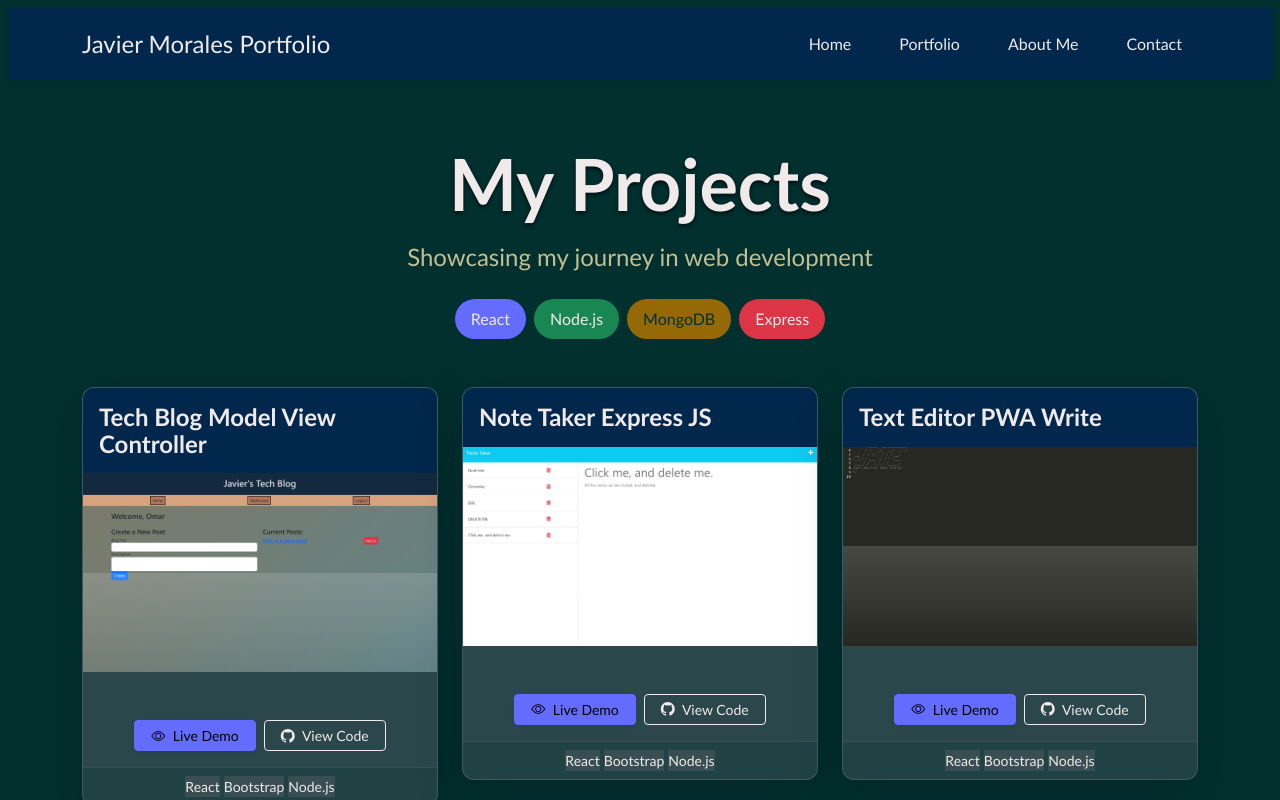
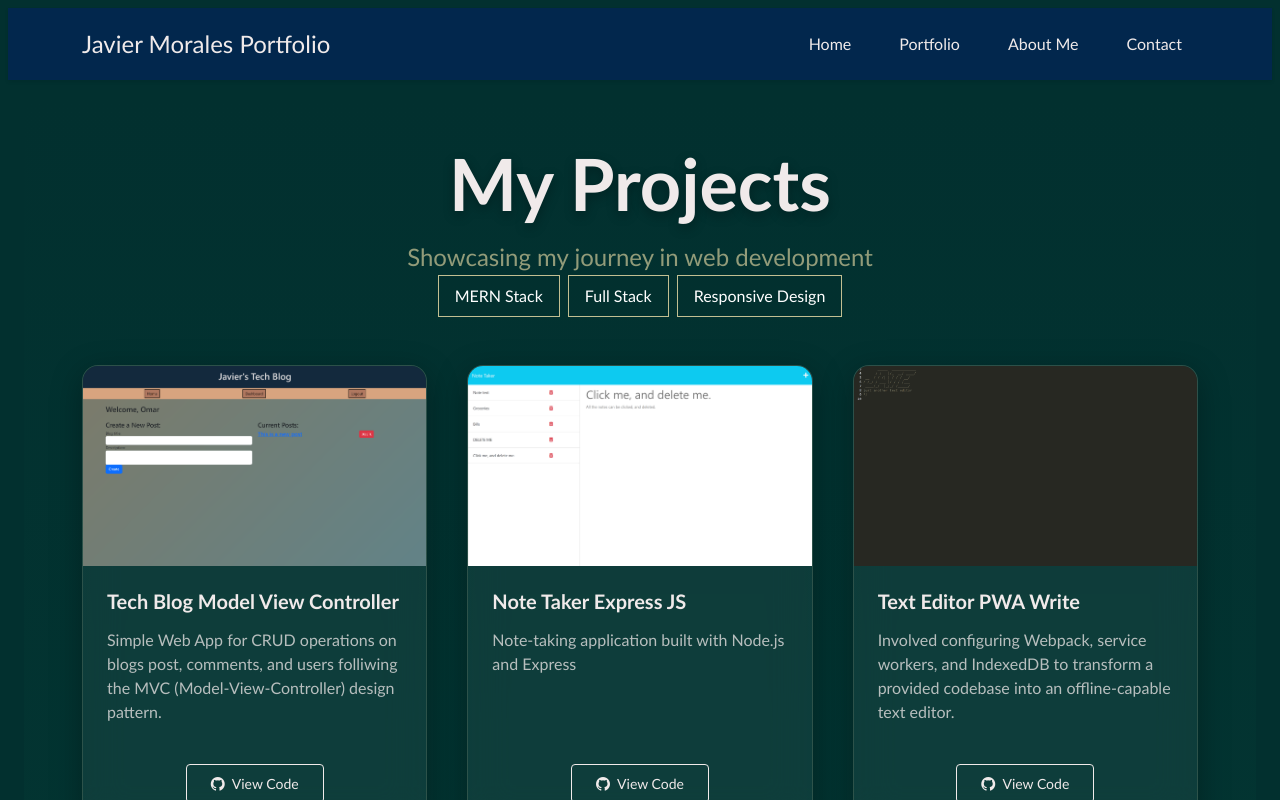
Before and after one commit to elchinatalpf/react-portfolio, a React (Vite) app: page /portfolio in a window 1280 px wide. Shown: the top 800 px of the page. Built offline with nearby package versions, Linux system fonts and the light colour scheme.

Commit message:
Clean up: fix typo, remove emojis, add project descriptions, remove dead Heroku links, uninstall unused dependencies

```diff
--- a/package.json
+++ b/package.json
@@ -17,13 +17,10 @@
   "dependencies": {
     "@emailjs/browser": "^3.11.0",
     "bootstrap": "^5.3.2",
-    "dotenv": "^16.3.1",
-    "emailjs-com": "^3.2.0",
     "prop-types": "^15.8.1",
     "react": "^18.2.0",
     "react-bootstrap": "^2.9.1",
     "react-dom": "^18.2.0",
-    "react-dotenv": "^0.1.3",
     "react-icons": "^5.2.1",
     "react-router-dom": "^6.18.0"
   },
--- a/src/components/Project.jsx
+++ b/src/components/Project.jsx
@@ -9,58 +9,55 @@ export default function Project({
   children,
 }) {
   return (
-    <article className="h-100 d-flex flex-column bg-glass rounded-3 overflow-hidden shadow-lg hover-lift">
-      {/* Card Header */}
-      <header className="p-3 bg-navy bg-opacity-50">
-        <h3 className="h4 text-light fw-bold mb-0">{title}</h3>
-      </header>
-
-      {/* Image Container */}
-      <div className="position-relative overflow-hidden">
+    <article className="project-card-pro h-100 d-flex flex-column">
+  {/* Image Container - cleaner, no gradient */}
+  <div className="position-relative overflow-hidden bg-dark">
     <img
       src={imageSrc}
       className="w-100"
       alt={imageAtl}
-          style={{ aspectRatio: '16/9', objectFit: 'cover' }}
+      style={{
+        aspectRatio: '16/9',
+        objectFit: 'cover',
+        display: 'block',
+        minHeight: '200px'
+      }}
       loading="lazy"
     />
-        {/* Gradient Overlay */}
-        <div className="position-absolute bottom-0 start-0 end-0 bg-gradient"
-             style={{ background: 'linear-gradient(to top, rgba(2, 48, 47, 0.9), transparent)', height: '50%' }}>
-        </div>
   </div>
 
-      {/* Card Body */}
-      <div className="flex-grow-1 p-3 d-flex flex-column">
-        <div className="text-light mb-3 flex-grow-1">
+  {/* Card Body - title integrated, more spacious */}
+  <div className="flex-grow-1 p-4 d-flex flex-column">
+    {/* Title moved here from header - notice h3 with h5 class for better proportion */}
+    <h3 className="h5 text-light fw-bold mb-3">{title}</h3>
+
+    {/* Description with improved spacing */}
+    <div className="text-light mb-4 flex-grow-1 lh-base opacity-75">
       {children}
     </div>
 
-        {/* Action Buttons */}
-        <div className="d-grid gap-2 d-md-flex justify-content-md-center">
-          <a href={projectLink}
+    {/* Action Buttons - centered, better spacing */}
+    <div className="d-flex gap-2 justify-content-center">
+      {/* Conditionally show Live Demo only if projectLink exists and is not empty */}
+      {projectLink && projectLink.trim() !== '' && (
+        <a
+          href={projectLink}
           target="_blank"
           rel="noopener noreferrer"
-             className="btn btn-info btn-sm px-3 shadow-sm">
+          className="btn btn-outline-tan btn-sm px-4 py-2 hover-lift">
           <i className="bi bi-eye me-1"></i> Live Demo
         </a>
-          <a href={repoLink}
+      )}
+
+      <a
+        href={repoLink}
         target="_blank"
         rel="noopener noreferrer"
-             className="btn btn-outline-light btn-sm px-3">
+        className="btn btn-outline-light btn-sm px-4 py-2">
         <i className="bi bi-github me-1"></i> View Code
       </a>
     </div>
   </div>
-
-      {/* Tech Stack Footer */}
-      <footer className="p-2 bg-dark bg-opacity-25 border-top border-secondary">
-        <div className="d-flex flex-wrap gap-1 justify-content-center">
-          <span className="badge bg-secondary small">React</span>
-          <span className="badge bg-secondary small">Bootstrap</span>
-          <span className="badge bg-secondary small">Node.js</span>
-        </div>
-      </footer>
 </article>
   );
 }
@@ -69,7 +66,7 @@ Project.propTypes = {
   title: PropTypes.string.isRequired,
   imageSrc: PropTypes.string.isRequired,
   imageAtl: PropTypes.string.isRequired,
-  projectLink: PropTypes.string.isRequired,
+  projectLink: PropTypes.string,
   repoLink: PropTypes.string.isRequired,
   children: PropTypes.node,
 };
--- a/src/components/projects-data/projectsData.js
+++ b/src/components/projects-data/projectsData.js
@@ -8,31 +8,31 @@ import socialNetwork from '../../assets/social-network-nosql.png';
 const projects = [
   {
     title: 'Tech Blog Model View Controller',
-    description: '',
+    description: 'Simple Web App for CRUD operations on blogs post, comments, and users folliwing the MVC (Model-View-Controller) design pattern.',
     imageSrc: techBlogImage,
     imageAtl: 'Screenshot of the Tech Blog App project',
-    projectLink: 'https://tech-block-mvc-3dbf225d4a8e.herokuapp.com/',
+    projectLink: '',
     repoLink: 'https://github.com/elchinatalpf/Tech-Blog-Model-View-Controller',
   },
   {
     title: 'Note Taker Express JS',
-    description: '',
+    description: 'Note-taking application built with Node.js and Express',
     imageSrc: noteTakerImage,
     imageAtl: 'Screenshot of the Note Taker Express Project',
-    projectLink: 'https://note-tracker-jmorales-bb91efd2b7dc.herokuapp.com/',
+    projectLink: '',
     repoLink: 'https://github.com/elchinatalpf/Note-Taker-Express.js',
   },
   {
     title: 'Text Editor PWA Write',
-    description: '',
+    description: 'Involved configuring Webpack, service workers, and IndexedDB to transform a provided codebase into an offline-capable text editor.',
     imageSrc: textEditorPwa,
     imageAtl: 'Screenshot of Text Editor PWA project',
-    projectLink: 'https://text-editor-pwa-write-dbbcce847208.herokuapp.com/',
+    projectLink: '',
     repoLink: 'https://github.com/elchinatalpf/textEditorPWA-Write-Stuff',
   },
   {
     title: "Server Side API's Weather Dashboard",
-    description: '',
+    description: 'Using OpenWeather and Dayjs APIs, displays current weather and a five-day forecast, persisting search history until a manual reset.',
     imageSrc: weatherDashboard,
     imageAtl: 'Screenshot of Weather Dashboard project',
     projectLink:
@@ -42,7 +42,7 @@ const projects = [
   },
   {
     title: 'Password Generator',
-    description: '',
+    description: 'Random Password Generator',
     imageSrc: passwordGenerator,
     imageAtl: 'Screenshot of the Password Generator Project',
     projectLink:
@@ -51,7 +51,7 @@ const projects = [
   },
   {
     title: 'Social Network API NoSQL',
-    description: '',
+    description: 'Built with Node.js, Express, and MongoDB, this scalable back-end API manages user profiles, friendships, and thoughts with reactions using a robust NoSQL architecture.',
     imageSrc: socialNetwork,
     imageAtl: 'Screenshot of the Password Generator Project',
     projectLink:
--- a/src/pages/AboutMe.jsx
+++ b/src/pages/AboutMe.jsx
@@ -52,17 +52,14 @@ export default function AboutMe() {
               <h2 className="h3 text-info mb-4 fw-bold">My Story</h2>
               <div className="text-light lh-lg">
                 <p className="fs-5 mb-4">
-                  <span className="fs-4 text-info me-2">👨‍💻</span>
                   I am Javier Morales, a software developer with a passion for learning and
                   self-improvement as my core strengths.
                 </p>
                 <p className="fs-5 mb-4">
-                  <span className="fs-4 text-info me-2">🩰</span>
                   Former classical ballet dancer from Cuba, I bring the same discipline,
                   creativity, and dedication from my 20-year dance career into the world of technology.
                 </p>
                 <p className="fs-5">
-                  <span className="fs-4 text-info me-2">🌟</span>
                   My unique background gives me a fresh perspective on problem-solving and
                   an artistic approach to creating elegant code solutions.
                 </p>
@@ -110,7 +107,6 @@ export default function AboutMe() {
                 <div className="col-lg-10">
                   <div className="bg-dark bg-opacity-25 rounded-3 p-4">
                     <p className="fs-5 lh-lg text-light mb-4">
-                      <span className="fs-3 text-info me-2">🌍</span>
                       Before stepping into the tech world, I spent 20 years as a
                       professional ballet dancer, traveling the globe and performing in
                       some of the greatest theaters in the world. These experiences have
@@ -119,7 +115,6 @@ export default function AboutMe() {
                     </p>
 
                     <p className="fs-5 lh-lg text-light mb-5">
-                      <span className="fs-3 text-info me-2">💪</span>
                       I am passionate about learning and improving in every aspect
                       of my life. I embrace challenges with the same dedication I had
                       every day in the studios when I was learning new ballet
--- a/src/pages/HomePage.jsx
+++ b/src/pages/HomePage.jsx
@@ -72,8 +72,7 @@ export default function HomePage() {
                       My technical foundation includes full-stack development (MERN stack, Next.js, C#),
                       data analysis, and cross-functional collaboration—bridging business
                       requirements with front-end solutions. I actively integrate AI tools including
-                      Gemini 2.5 Pro, Grok, Claude Desktop with MCP servers, Claude Code, and Perplexity AI
-                      into my development workflow. I bring a results-oriented approach,
+                      Gemini, Grok, Claude into my development workflow. I bring a results-oriented approach,
                       whether optimizing production workflows or translating stakeholder needs
                       into scalable technical implementations.
                     </p>
--- a/src/pages/Portfolio.jsx
+++ b/src/pages/Portfolio.jsx
@@ -3,29 +3,33 @@ import projects from '../components/projects-data/projectsData';
 
 export default function Portfolio() {
   return (
-    <div className="min-vh-100 py-5">
+    <div className="min-vh-100 py-5 bg-gradient-dark">
       <div className="container">
         {/* Page Header */}
         <div className="text-center mb-5 animate-fade-in-up">
-          <h1 className="display-2 fw-bold text-light mb-3 text-shadow-md">
+          <h1 className="display-2 fw-bold text-light mb-3 text-shadow-hero">
             My Projects
           </h1>
-          <p className="lead fs-4 text-tan mb-4">
+          <p className="lead fs-4 text-tan mb-0 opacity-75">
             Showcasing my journey in web development
           </p>
           <div className="d-flex gap-2 justify-content-center flex-wrap">
-            <span className="badge bg-info rounded-pill px-3 py-2 fs-6">React</span>
-            <span className="badge bg-success rounded-pill px-3 py-2 fs-6">Node.js</span>
-            <span className="badge bg-warning text-dark rounded-pill px-3 py-2 fs-6">MongoDB</span>
-            <span className="badge bg-danger rounded-pill px-3 py-2 fs-6">Express</span>
+            <span className="badge bg-dark bg-opacity-50 border border-tan px-3 py-2 fs-6 text-white">
+              MERN Stack
+            </span>
+            <span className="badge bg-dark bg-opacity-50 border border-tan px-3 py-2 fs-6 text-white">
+              Full Stack
+            </span>
+            <span className="badge bg-dark bg-opacity-50 border border-tan px-3 py-2 fs-6 text-white">
+              Responsive Design
+            </span>
           </div>
         </div>
 
         {/* Projects Grid */}
-        <div className="row g-4">
+        <div className="portfolio-grid-pro">
           {projects.map((project, index) => (
-            <div key={project.title} className="col-12 col-md-6 col-lg-4">
-              <div className={`animate-fade-in-up`} style={{ animationDelay: `${index * 0.1}s` }}>
+              <div key={project.title} className={`animate-fade-in-up`} style={{ animationDelay: `${index * 0.1}s` }}>
                 <Project
                   title={project.title}
                   imageSrc={project.imageSrc}
@@ -36,7 +40,6 @@ export default function Portfolio() {
                   <p>{project.description}</p>
                 </Project>
               </div>
-            </div>
           ))}
         </div>
       </div>
--- a/src/styles/custom-bootstrap.scss
+++ b/src/styles/custom-bootstrap.scss
@@ -224,6 +224,36 @@ $alert-padding-x: 1.25rem;
   box-shadow: 0 4px 40px rgba(187, 220, 200, 0.644) !important;
 }
 
+// ====================================================================
+// Portfolio Page Professional Utilities
+.portfolio-grid-pro {
+  display: grid;
+  grid-template-columns: repeat(auto-fit, minmax(350px, 1fr));
+  gap: 2rem;
+
+  @media (min-width: 1200px) {
+    grid-template-columns: repeat(3 , 1fr);
+    gap: 2.5rem;
+  }
+}
+
+.project-card-pro {
+  background: rgba(255,255,255,0.05);
+  backdrop-filter: blur(20px);
+  -webkit-backdrop-filter: blur(20px);
+  border: 1px solid rgba(217, 199, 162, 0.15);
+  border-radius: 1rem;
+  transition: all 0.4s cubic-bezier(0.4, 0, 0.2, 1);
+  overflow: hidden;
+  box-shadow: 0 8px 32px rgba(0, 0, 0, 0.3);
+
+  &:hover {
+    transform: translateY(-8px);
+    border-color: rgba(217, 199, 162, 0.4);
+    box-shadow: 0 16px 48px rgba(0, 0, 0, 0.5);
+  }
+}
+
 // Portfolio-specific utilities
 .portfolio-grid {
   display: flex !important;
@@ -246,6 +276,18 @@ $alert-padding-x: 1.25rem;
     flex: 1 1 calc(50% - 1rem) !important;
     max-width: calc(50% - 1rem) !important;
   }
+}
+
+// Buttons for portfolio projects
+.btn-outline-tan {
+  color: map-get($custom-colors, "tan");
+  border-color: map-get($custom-colors, "tan");
+  &:hover {
+    background-color: map-get($custom-colors, "tan");
+    color: var(--bs-dark);
+    border-color: map-get($custom-colors, "tan");
+  }
+
 }
 
 .nav-link {
```
Also changed, not shown: 1 other file (tests, documents, lock files or other folders). Lines whose indentation alone changed are shown as unchanged.
